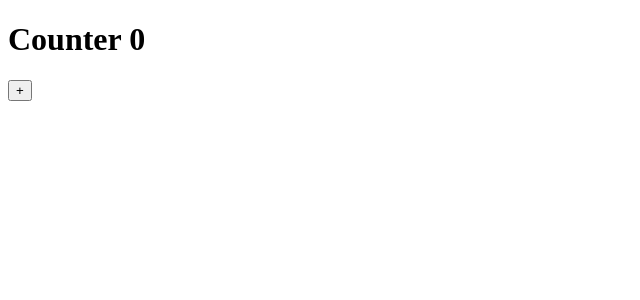
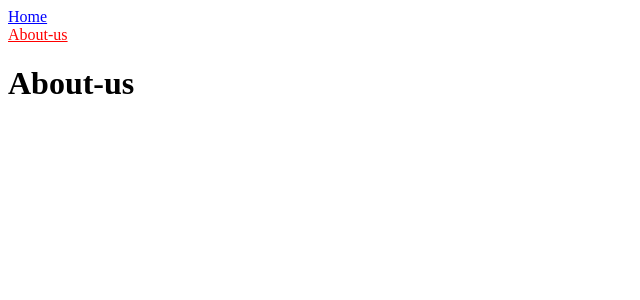
Before and after one commit to tjdrkr2580/nextjs-movie-web, a Next.js app: page /about-us in a window 1280 px wide. Shown: the top 300 px of the page, without its empty margins (0-640 px from the left). Built offline with nearby package versions, Linux system fonts and the light colour scheme.

Commit message:
#1.3 Routing

```diff
--- /dev/null
+++ b/components/Navbar.js
@@ -0,0 +1,16 @@
+import Link from 'next/link'
+import { useRouter } from 'next/router'
+
+export default function Navbar() {
+    const router = useRouter();
+    return (
+        <nav>
+            <Link href="/">
+                <a style={{color: router.pathname === "/" ? "red" : "blue"}}>Home</a>
+            </Link><br/>
+            <Link href="/about-us">
+                <a style={{color: router.pathname === "/about-us" ? "red" : "blue"}}>About-us</a>
+            </Link><br/>
+        </nav>
+    )
+}
--- a/pages/about-us.js
+++ b/pages/about-us.js
@@ -1,14 +1,10 @@
-import {useState} from "react";
+import Navbar from './../components/Navbar';
 
 export default function About() {
-    const [counter, setCounter] = useState(0);
-    return (<div>
-        <h1>Counter {counter}</h1>
-        <button
-            onClick={() => {
-                setCounter((prev) => prev + 1);
-            }
-            }>
-                +</button>
-        </div>);
+    return (
+        <div>
+            <Navbar/>
+            <h1>About-us</h1>
+        </div>
+    );
 }
```
Also changed, not shown: pages/index.js (+8 -1 lines).
